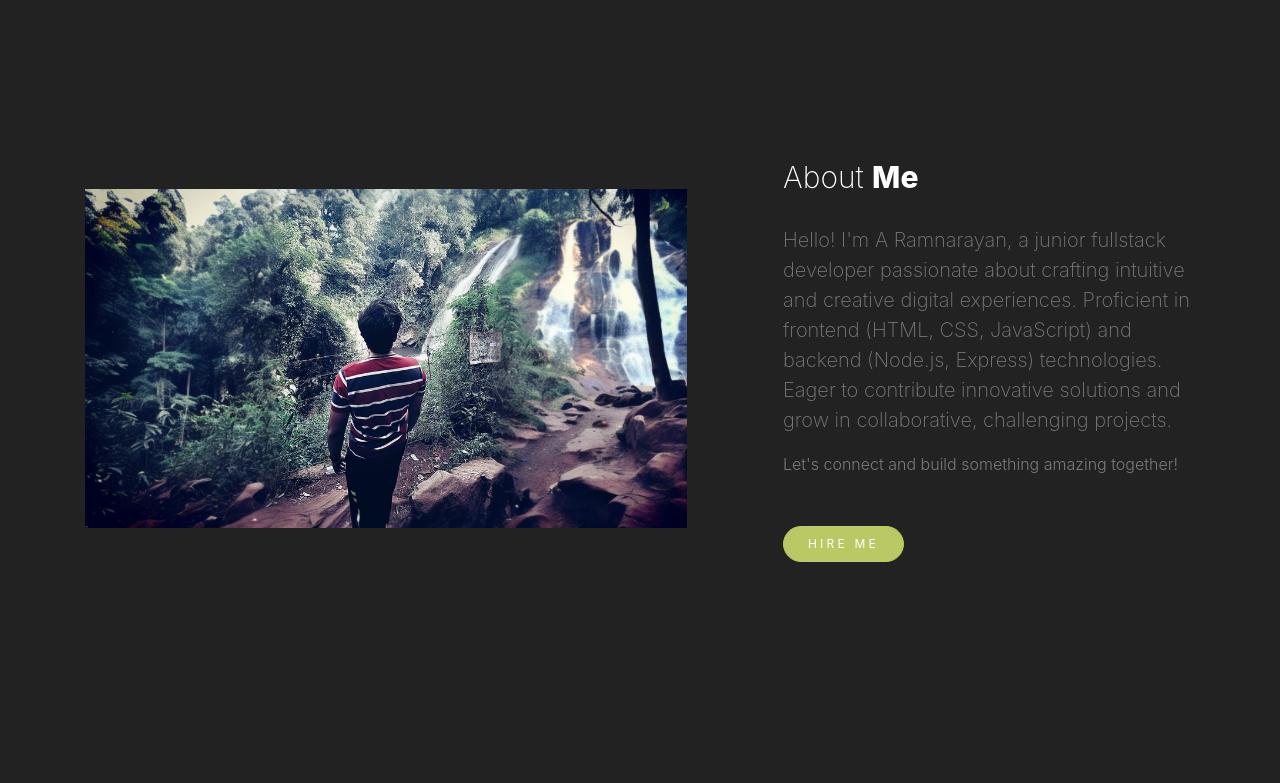
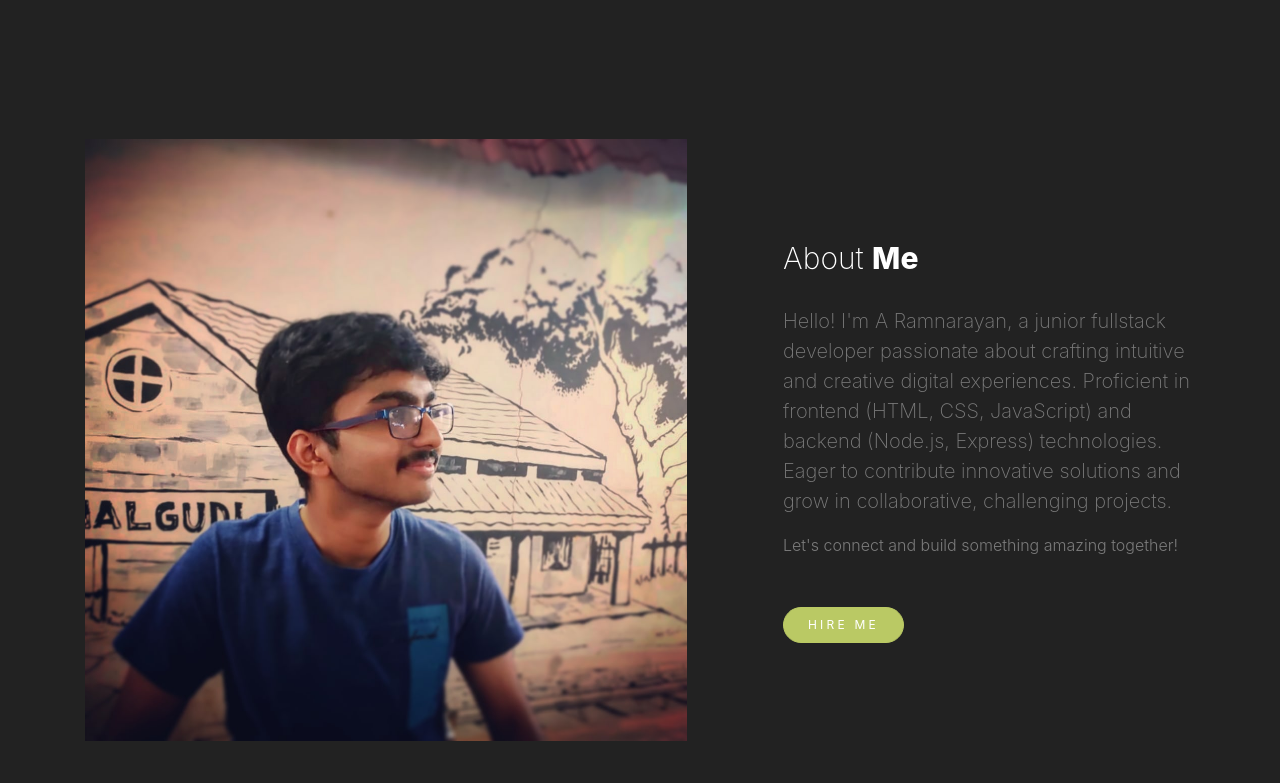
Before and after one commit to ramn25/ramn25.github.io, a plain HTML site: page index.html in a window 1280 px wide. Shown: the part 3000-3783 px from the top of the page. Drawn offline with nearby package versions, Linux system fonts and the light colour scheme; files whose address does not match are found by name.

Commit message:
Update index.html

```diff
--- a/index.html
+++ b/index.html
@@ -254,7 +254,7 @@
 		<div class="container">
 			<div class="row mb-5 align-items-center">
 				<div class="col-lg-7 pr-lg-5 mb-5 mb-lg-0">
-					<img src="images/image_1.jpeg" alt="Image placeholder" class="img-fluid">
+					<img src="images/image_2.jpg" alt="Image placeholder" class="img-fluid">
 				</div>
 				<div class="col-lg-5 pl-lg-5">
 					<div class="section-heading">
```
